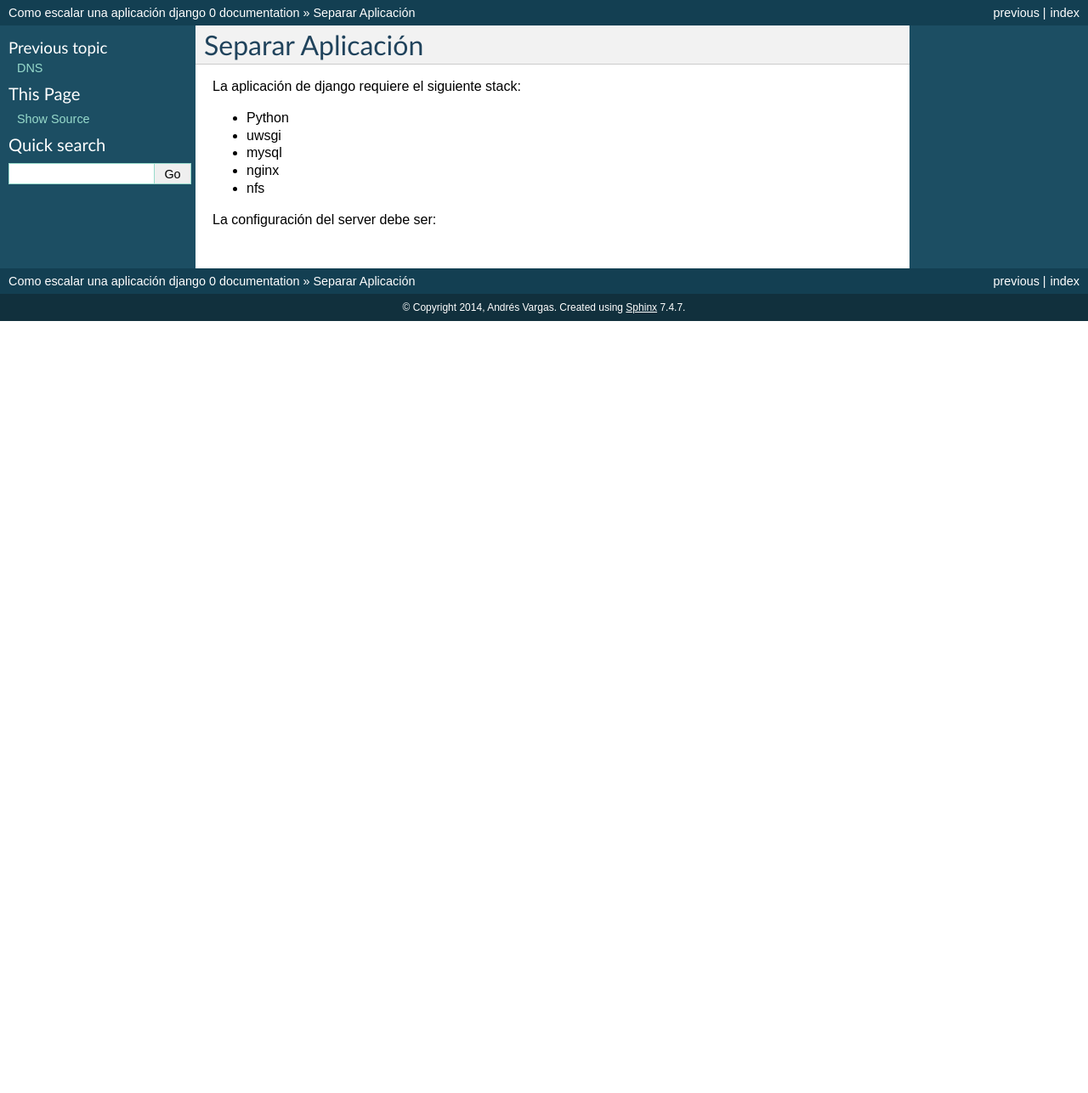
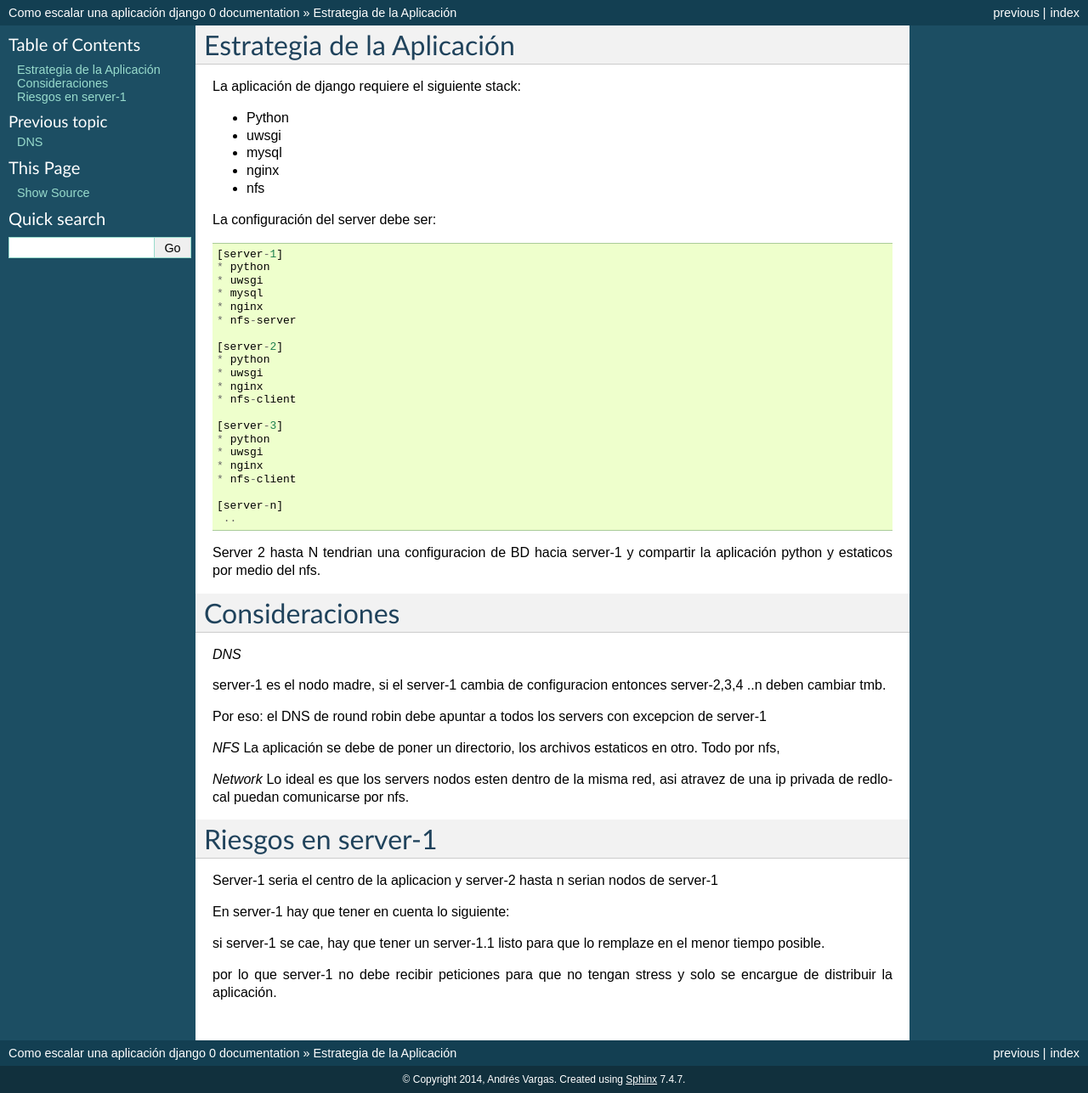
Before and after one commit to interalia-desarrolloweb/scale_django_app, a Sphinx documentation site: the page built from source/separar.rst, in a window 1280 px wide. Shown: the whole page at 85% size. Built offline with Sphinx 7.4.7, drawn with Linux system fonts in a browser that asks for light colours; before the commit the page ends 900 px from its top, so only the background shows below that.

```diff
--- a/source/intro.rst
+++ b/source/intro.rst
@@ -3,6 +3,11 @@
 
 Este documento propone una forma de realizar una aplicación django pueda ser escalable horizontalmente.
 
+Los requerimientos de la aplicación es dínamica, osea que no podemos usar:
+
+varnish.
+
+La estratigia es escalar horizontalmente, agregando nodos hijos de un nodo central
 
 El cual consiste en tecnicas:
 
--- a/source/separar.rst
+++ b/source/separar.rst
@@ -1,5 +1,5 @@
-Separar Aplicación
-==================
+Estrategia de la Aplicación
+===========================
 
 La aplicación de django requiere el siguiente stack:
 
@@ -10,23 +10,55 @@
 * nfs
 
 La configuración del server debe ser:
-
-.. code:: none
+::
     [server-1]
     * python
     * uwsgi
     * mysql
     * nginx
+    * nfs-server
 
     [server-2]
     * python
     * uwsgi
     * nginx
+    * nfs-client
 
     [server-3]
     * python
     * uwsgi
     * nginx
+    * nfs-client
 
     [server-n]
      ..
+
+Server 2 hasta N tendrian una configuracion de BD hacia server-1 y compartir la aplicación python y estaticos por medio del nfs.
+
+Consideraciones
+===============
+
+*DNS*
+
+server-1 es el nodo madre, si el server-1 cambia de configuracion entonces server-2,3,4 ..n deben cambiar tmb.
+
+Por eso: el DNS de round robin debe apuntar a todos los servers con excepcion de server-1
+
+*NFS*
+La aplicación se debe de poner un directorio, los archivos estaticos en otro. Todo por nfs,
+
+
+*Network*
+Lo ideal es que los servers nodos esten dentro de la misma red, asi atravez de una ip privada de redlocal puedan comunicarse por nfs.
+
+
+Riesgos en server-1
+===================
+
+Server-1 seria el centro de la aplicacion y server-2 hasta n serian nodos de server-1
+
+En server-1 hay que tener en cuenta lo siguiente:
+
+si server-1 se cae, hay que tener un server-1.1 listo para que lo remplaze en el menor tiempo posible.
+
+por lo que server-1 no debe recibir peticiones para que no tengan stress y solo se encargue de distribuir la aplicación.
```
Also changed, not shown: source/DNS.rst (+6 -1 lines), 2 other files.
